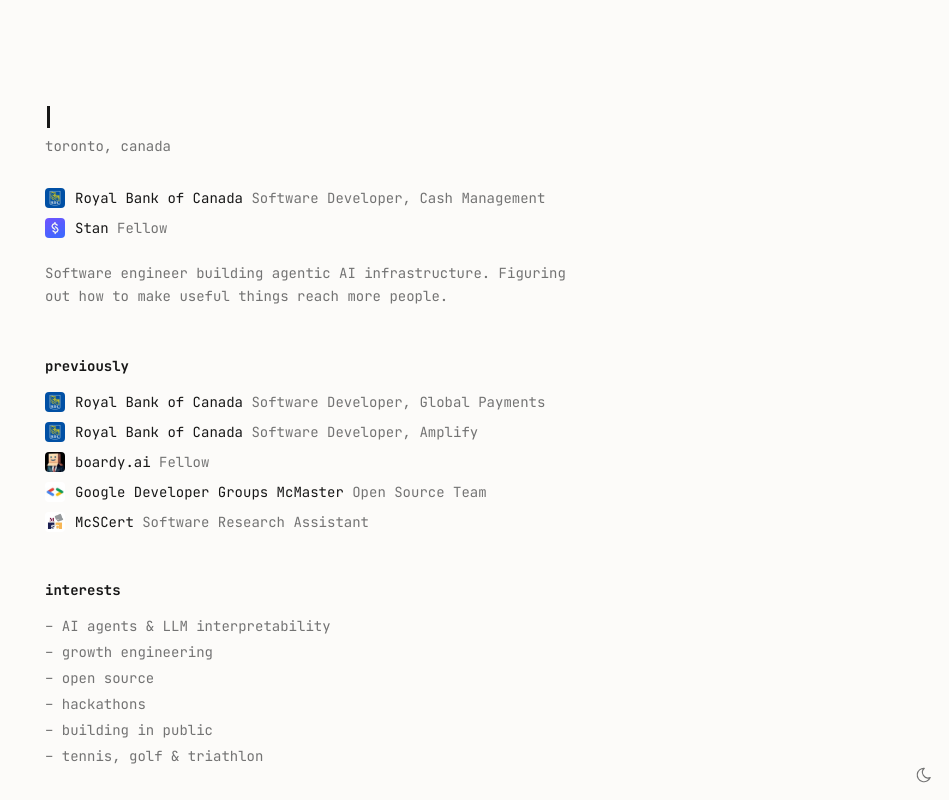
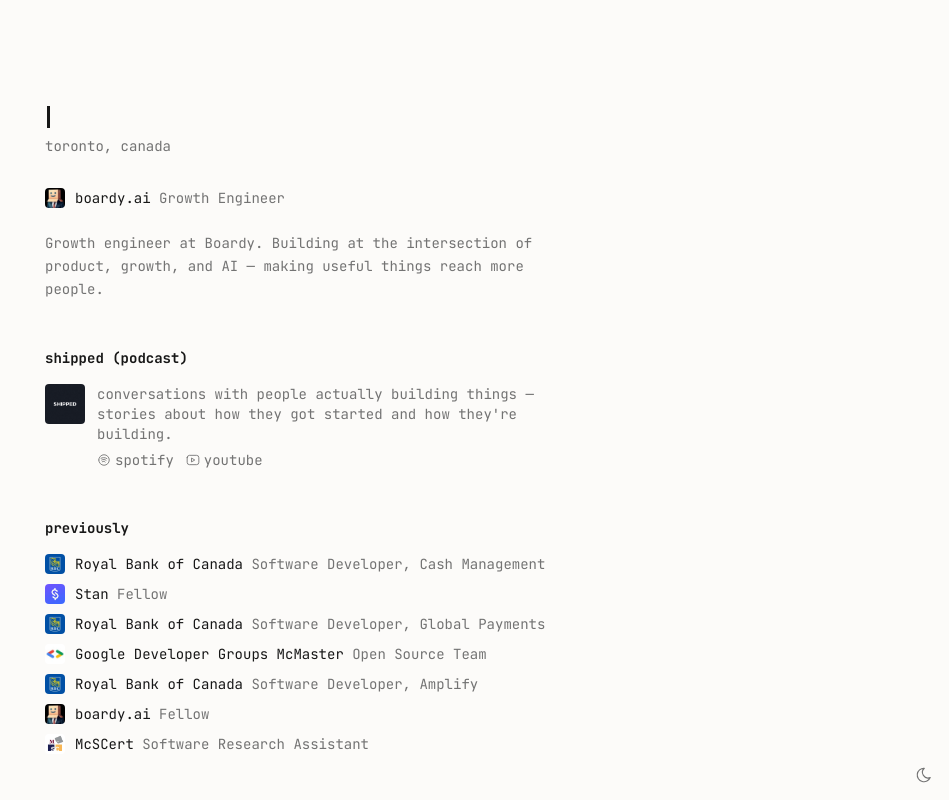
Before and after one commit to aaronloh16/personal-website-v2, a Next.js app: page / in a window 1280 px wide. Shown: the top 800 px of the page, without its empty margins (331-1280 px from the left). Built offline with nearby package versions, Linux system fonts and the light colour scheme.

Commit message:
update content (#7)
Co-authored-by: Aaron Loh <aaronloh@Aarons-MacBook-Air.local>

```diff
--- a/src/app/page.tsx
+++ b/src/app/page.tsx
@@ -1,8 +1,11 @@
 import TypewriterName from "@/components/TypewriterName";
 import {
   IconBrandGithub,
+  IconBrandInstagram,
   IconBrandLinkedin,
+  IconBrandSpotify,
   IconBrandX,
+  IconBrandYoutube,
   IconMail,
 } from "@tabler/icons-react";
 import Image from "next/image";
@@ -14,6 +17,11 @@
     href: "https://www.linkedin.com/in/aaron-loh26/",
     icon: IconBrandLinkedin,
     label: "LinkedIn",
+  },
+  {
+    href: "https://instagram.com/byaaronloh",
+    icon: IconBrandInstagram,
+    label: "Instagram",
   },
   {
     href: "https://github.com/aaronloh16",
@@ -29,6 +37,14 @@
 
 const currentRoles = [
   {
+    company: "boardy.ai",
+    role: "Growth Engineer",
+    image: "/work-experience-images/boardy.webp",
+  },
+];
+
+const previousRoles = [
+  {
     company: "Royal Bank of Canada",
     role: "Software Developer, Cash Management",
     image: "/work-experience-images/rbc.webp",
@@ -38,13 +54,15 @@
     role: "Fellow",
     image: "/work-experience-images/stan.webp",
   },
-];
-
-const previousRoles = [
   {
     company: "Royal Bank of Canada",
     role: "Software Developer, Global Payments",
     image: "/work-experience-images/rbc.webp",
+  },
+  {
+    company: "Google Developer Groups McMaster",
+    role: "Open Source Team",
+    image: "/work-experience-images/gdsc.webp",
   },
   {
     company: "Royal Bank of Canada",
@@ -57,14 +75,22 @@
     image: "/work-experience-images/boardy.webp",
   },
   {
-    company: "Google Developer Groups McMaster",
-    role: "Open Source Team",
-    image: "/work-experience-images/gdsc.webp",
-  },
-  {
     company: "McSCert",
     role: "Software Research Assistant",
     image: "/work-experience-images/mcscert.webp",
+  },
+];
+
+const podcastLinks = [
+  {
+    href: "https://open.spotify.com/show/7jqmIf7AF7Nkc0IWFf8Ish",
+    icon: IconBrandSpotify,
+    label: "Spotify",
+  },
+  {
+    href: "https://youtube.com/playlist?list=PLouVxSXtM-Dp4V8FWxDRBKR_PSGTtcsN1",
+    icon: IconBrandYoutube,
+    label: "YouTube",
   },
 ];
 
@@ -78,9 +104,9 @@
 ];
 
 const community = [
-  "Stan Fellow — first cohort",
+  "Stan + Boardy Fellow — inaugural cohort",
   "Hack the North — finalist 2024, builder 2025",
-  "Google Developer Groups McMaster",
+  "Google Developer Groups McMaster — Open Source Team",
 ];
 
 export default function Home() {
@@ -128,9 +154,45 @@
           className="animate-fade-up mt-6 text-sm leading-relaxed text-grey"
           style={{ animationDelay: "0.15s" }}
         >
-          Software engineer building agentic AI infrastructure. Figuring out
-          how to make useful things reach more people.
+          Growth engineer at Boardy. Building at the intersection of product,
+          growth, and AI — making useful things reach more people.
         </p>
+
+        {/* Shipped (podcast) */}
+        <section
+          className="animate-fade-up mt-12"
+          style={{ animationDelay: "0.175s" }}
+        >
+          <h2 className="text-sm font-bold">shipped (podcast)</h2>
+          <div className="mt-4 flex items-start gap-3">
+            <Image
+              src="/podcast-images/shipped.png"
+              width={40}
+              height={40}
+              alt="Shipped podcast cover"
+              className="h-10 w-10 rounded"
+            />
+            <div className="flex flex-col gap-1.5">
+              <p className="text-sm text-grey">
+                conversations with people actually building things — stories about how they got started and how they're building.
+              </p>
+              <div className="flex items-center gap-3">
+                {podcastLinks.map((link) => (
+                  <Link
+                    key={link.label}
+                    href={link.href}
+                    target="_blank"
+                    rel="noreferrer"
+                    className="flex items-center gap-1 text-sm text-grey transition-colors hover:text-black"
+                  >
+                    <link.icon size={14} stroke={1.5} />
+                    {link.label.toLowerCase()}
+                  </Link>
+                ))}
+              </div>
+            </div>
+          </div>
+        </section>
 
         {/* Previously */}
         <section
```
Also changed, not shown: src/lib/workExperienceData.ts (+15 -5 lines), public/podcast-images/shipped.png (added).
